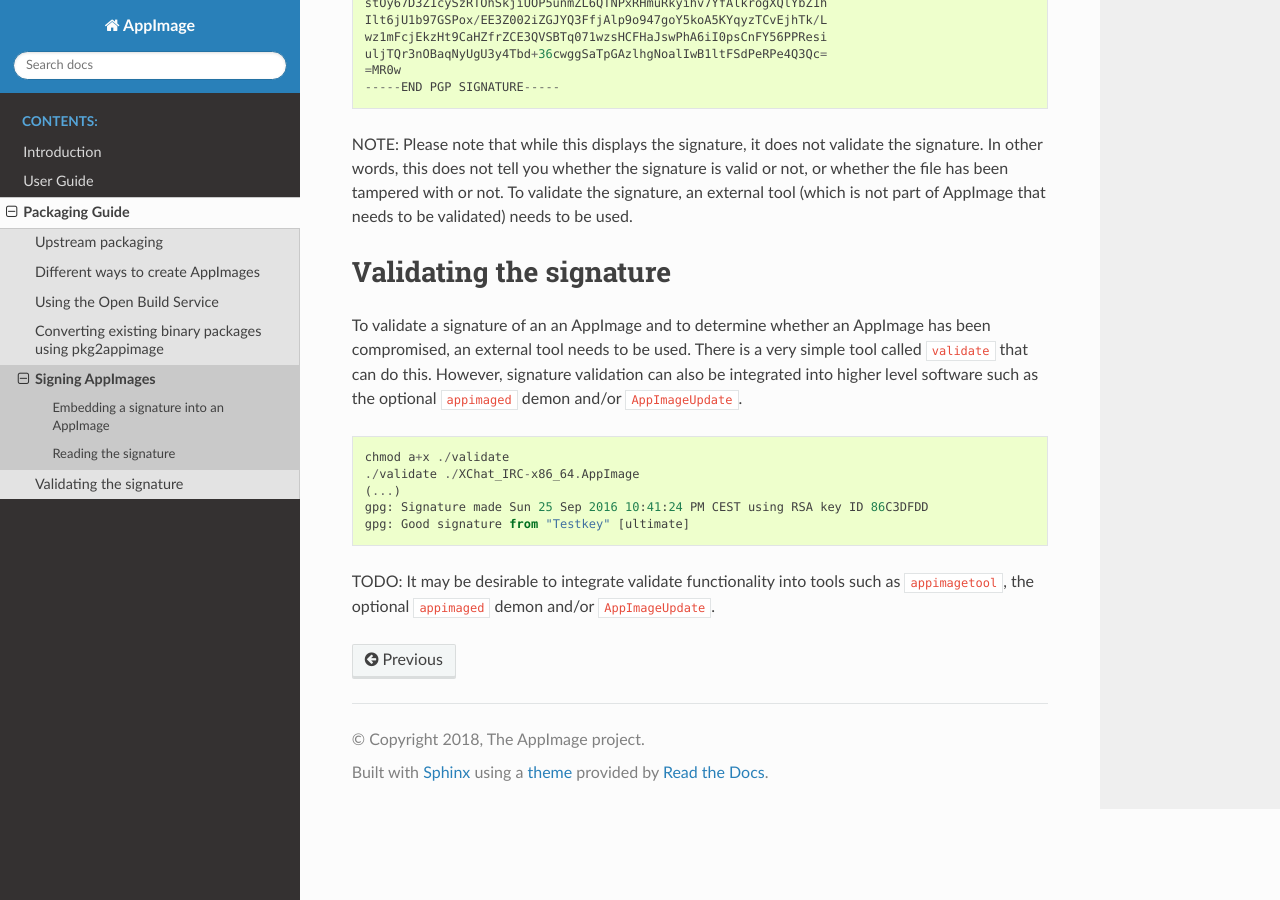
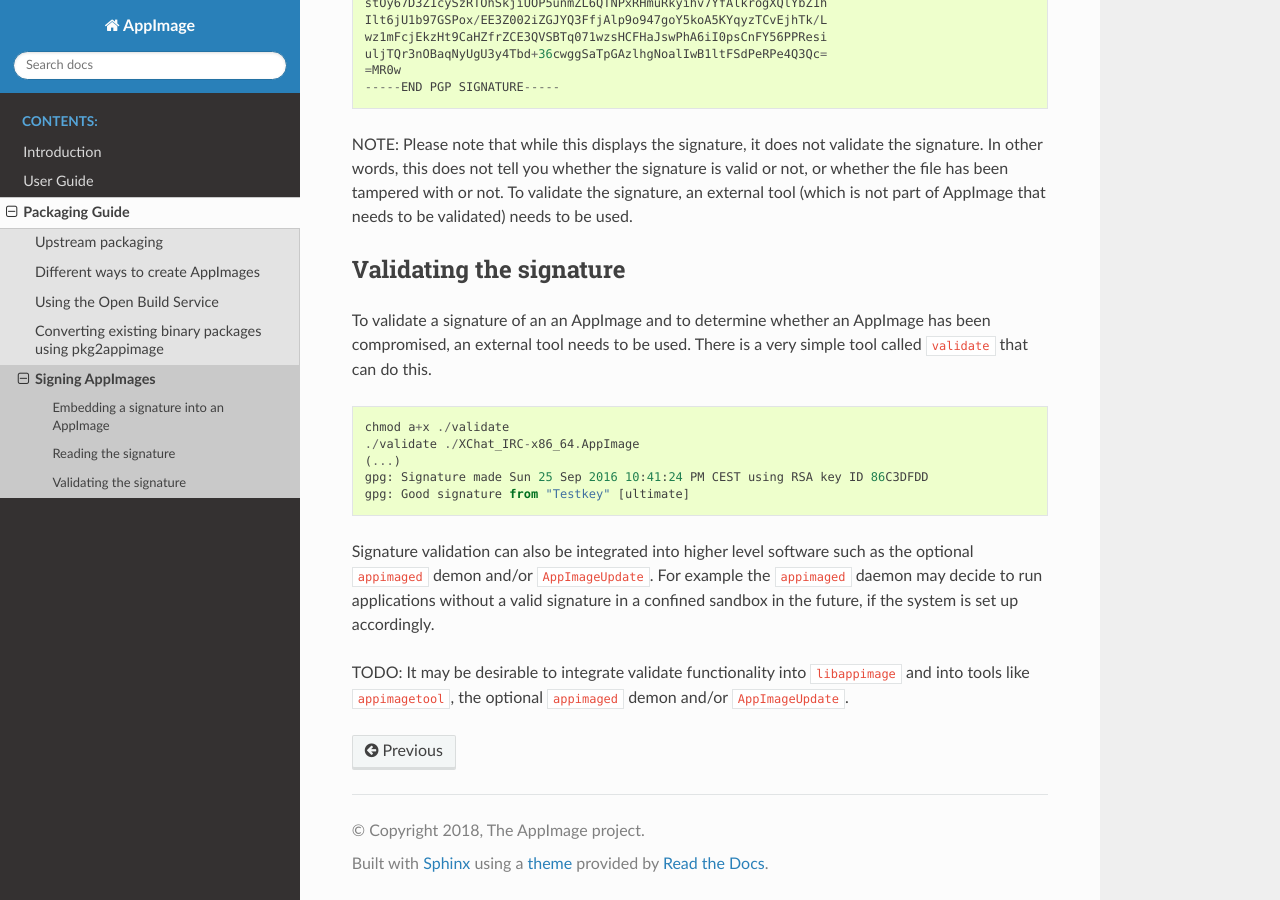
Before and after one commit to AppImage/docs.appimage.org, a Sphinx documentation site: the page built from source/packaging-guide/signing.md, in a window 1280 px wide and 900 px high, scrolled down 910 px. Built offline with Sphinx 7.4.7 and the Read the Docs theme 2.0.0, drawn with Linux system fonts in a browser that asks for light colours; pages that are not in the unit, such as notebooks, are missing from menus.

Commit message:
Update signing.md

````diff
--- a/source/packaging-guide/signing.md
+++ b/source/packaging-guide/signing.md
@@ -36,9 +36,9 @@
 
 NOTE: Please note that while this displays the signature, it does not validate the signature. In other words, this does not tell you whether the signature is valid or not, or whether the file has been tampered with or not. To validate the signature, an external tool (which is not part of AppImage that needs to be validated) needs to be used.
 
-# Validating the signature
+## Validating the signature
 
-To validate a signature of an an AppImage and to determine whether an AppImage has been compromised, an external tool needs to be used. There is a very simple tool called `validate` that can do this. However, signature validation can also be integrated into higher level software such as the optional `appimaged` demon and/or `AppImageUpdate`.
+To validate a signature of an an AppImage and to determine whether an AppImage has been compromised, an external tool needs to be used. There is a very simple tool called `validate` that can do this.
 
 ```
 chmod a+x ./validate
@@ -48,4 +48,6 @@
 gpg: Good signature from "Testkey" [ultimate]
 ```
 
-TODO: It may be desirable to integrate validate functionality into tools such as `appimagetool`, the optional `appimaged` demon and/or `AppImageUpdate`.
+Signature validation can also be integrated into higher level software such as the optional `appimaged` demon and/or `AppImageUpdate`. For example the `appimaged` daemon may decide to run applications without a valid signature in a confined sandbox in the future, if the system is set up accordingly.
+
+TODO: It may be desirable to integrate validate functionality into `libappimage` and into tools like  `appimagetool`, the optional `appimaged` demon and/or `AppImageUpdate`.
````
